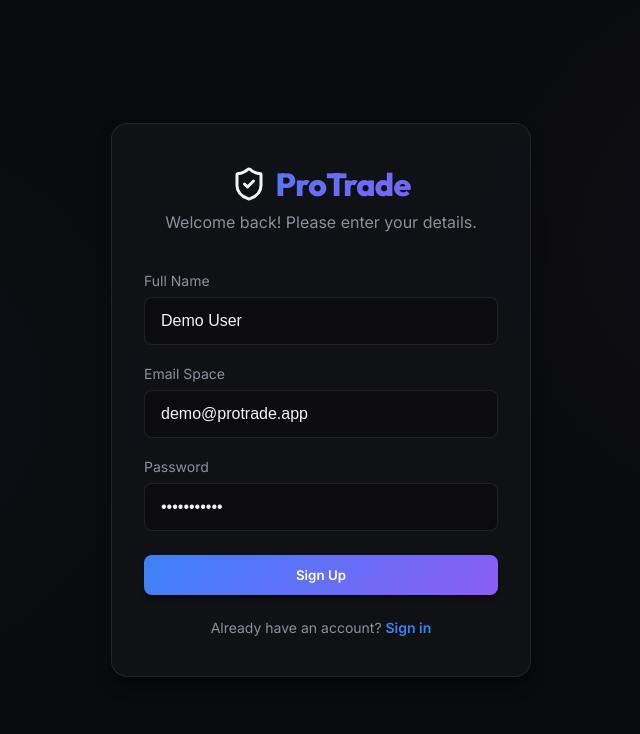
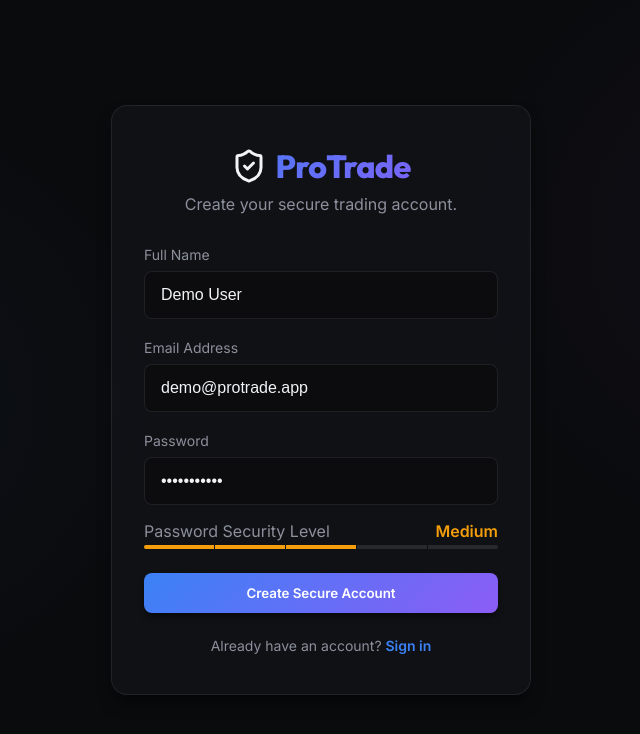
Before and after one commit to Lovekesh03/finshield, a React (Vite) app in the folder protrade/: page /login in a window 1280 px wide. Both pictures are taken after a click on the element "Sign up". Shown: the top 734 px of the page, without its empty margins (319-959 px from the left). Built offline with nearby package versions, Linux system fonts and the light colour scheme.

Commit message:
login window updated

```diff
--- a/protrade/src/pages/Login.jsx
+++ b/protrade/src/pages/Login.jsx
@@ -1,13 +1,14 @@
-import React, { useState } from 'react';
+import React, { useState, useEffect } from 'react';
 import { useNavigate, Navigate } from 'react-router-dom';
 import { useAuth } from '../context/AuthContext';
-import { ShieldCheck } from 'lucide-react';
+import { ShieldCheck, AlertTriangle } from 'lucide-react';
 
 const Login = () => {
   const [isLogin, setIsLogin] = useState(true);
   const [email, setEmail] = useState('demo@protrade.app');
   const [password, setPassword] = useState('password123');
   const [name, setName] = useState('Demo User');
+  const [error, setError] = useState('');
 
   const { login, register, user } = useAuth();
   const navigate = useNavigate();
@@ -16,24 +17,57 @@ const Login = () => {
     return <Navigate to="/" />;
   }
 
+  // Password Strength Checker
+  const checkPasswordStrength = (pass) => {
+    let score = 0;
+    if (!pass) return score;
+    if (pass.length >= 8) score += 1;
+    if (/[A-Z]/.test(pass)) score += 1;
+    if (/[a-z]/.test(pass)) score += 1;
+    if (/[0-9]/.test(pass)) score += 1;
+    if (/[^A-Za-z0-9]/.test(pass)) score += 1;
+    return score;
+  };
+
+  const strengthScore = checkPasswordStrength(password);
+
+  const getStrengthMeta = () => {
+    if (strengthScore <= 2) return { text: 'Weak', color: 'var(--accent-danger)' };
+    if (strengthScore === 3 || strengthScore === 4) return { text: 'Medium', color: 'var(--accent-warning)' };
+    return { text: 'Strong', color: 'var(--accent-success)' };
+  };
+
   const handleSubmit = (e) => {
     e.preventDefault();
-    if (isLogin) {
+    setError('');
+
+    if (!isLogin) {
+      if (strengthScore < 4) {
+        setError('Trading accounts require a strong password (minimum 8 chars, uppercase, lowercase, numbers & special character).');
+        return;
+      }
+      if (register(name, email, password)) navigate('/');
+    } else {
       if (login(email, password)) navigate('/');
-    } else {
-      if (register(name, email, password)) navigate('/');
     }
   };
 
   return (
     <div style={{ minHeight: '100vh', display: 'flex', alignItems: 'center', justifyContent: 'center', padding: '24px' }}>
       <div className="glass-panel animate-slide-up" style={{ width: '100%', maxWidth: '420px', padding: '40px 32px' }}>
-        <div style={{ textAlign: 'center', marginBottom: '40px' }}>
+        <div style={{ textAlign: 'center', marginBottom: '32px' }}>
           <h1 className="text-3xl text-gradient flex justify-center items-center gap-2" style={{ marginBottom: '8px' }}>
             <ShieldCheck size={36} /> ProTrade
           </h1>
-          <p className="text-muted">Welcome back! Please enter your details.</p>
+          <p className="text-muted">{isLogin ? 'Welcome back! Please sign in.' : 'Create your secure trading account.'}</p>
         </div>
+
+        {error && (
+          <div className="badge badge-danger flex items-center gap-2" style={{ padding: '12px', marginBottom: '20px', display: 'flex', textAlign: 'left', lineHeight: 1.4 }}>
+            <AlertTriangle size={20} style={{ flexShrink: 0 }} />
+            <span>{error}</span>
+          </div>
+        )}
 
         <form onSubmit={handleSubmit}>
           {!isLogin && (
@@ -44,24 +78,46 @@ const Login = () => {
           )}
 
           <div className="input-group">
-            <label>Email Space</label>
+            <label>Email Address</label>
             <input type="email" className="input-field" value={email} onChange={e => setEmail(e.target.value)} required />
           </div>
 
           <div className="input-group">
             <label>Password</label>
-            <input type="password" className="input-field" value={password} onChange={e => setPassword(e.target.value)} required />
+            <input type="password" className="input-field" value={password} onChange={e => {setPassword(e.target.value); setError('');}} required />
+
+            {!isLogin && password.length > 0 && (
+              <div style={{ marginTop: '8px' }}>
+                <div style={{ display: 'flex', justifyContent: 'space-between', marginBottom: '4px' }}>
+                  <span className="text-xs text-muted">Password Security Level</span>
+                  <span className="text-xs" style={{ color: getStrengthMeta().color, fontWeight: 600 }}>{getStrengthMeta().text}</span>
+                </div>
+                <div style={{ height: '4px', background: 'rgba(255,255,255,0.1)', borderRadius: '2px', overflow: 'hidden', display: 'flex' }}>
+                  {[...Array(5)].map((_, i) => (
+                    <div
+                      key={i}
+                      style={{
+                        flex: 1,
+                        background: i < strengthScore ? getStrengthMeta().color : 'transparent',
+                        borderRight: i < 4 ? '1px solid var(--bg-dark)' : 'none',
+                        transition: 'var(--transition)'
+                      }}
+                    />
+                  ))}
+                </div>
+              </div>
+            )}
           </div>
 
           <button type="submit" className="btn btn-primary" style={{ width: '100%', marginTop: '24px' }}>
-            {isLogin ? 'Sign In' : 'Sign Up'}
+            {isLogin ? 'Sign In Securely' : 'Create Secure Account'}
           </button>
         </form>
 
         <div style={{ textAlign: 'center', marginTop: '24px' }}>
           <p className="text-sm text-muted">
             {isLogin ? "Don't have an account? " : "Already have an account? "}
-            <span style={{ color: 'var(--accent-primary)', cursor: 'pointer', fontWeight: 600 }} onClick={() => setIsLogin(!isLogin)}>
+            <span style={{ color: 'var(--accent-primary)', cursor: 'pointer', fontWeight: 600 }} onClick={() => { setIsLogin(!isLogin); setError(''); }}>
               {isLogin ? 'Sign up' : 'Sign in'}
             </span>
           </p>
```
